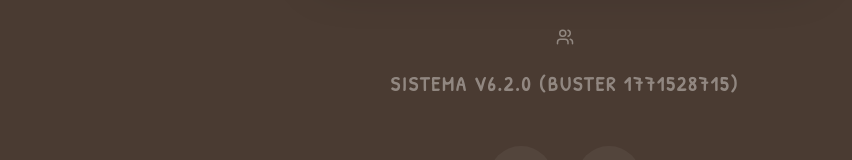
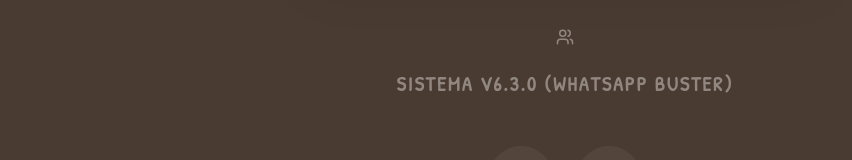
Before and after one commit to gurtubay1955/Domin-, a Next.js app: page / in a window 1280 px wide. Shown: the part 1108-1268 px from the top of the page, without its empty margins (75-927 px from the left). Built offline with nearby package versions, Linux system fonts and the light colour scheme; no server answers; the database is empty.

Commit message:
fix(ui): Update hardcoded version tag to V6.3.0

```diff
--- a/app/page.tsx
+++ b/app/page.tsx
@@ -311,7 +311,7 @@ export default function Home() {
         {/* Footer Info */}
         <div className="flex flex-col items-center gap-6 opacity-40 text-xl text-center font-bold tracking-widest mt-8">
           <Users size={18} />
-          <span>SISTEMA V6.2.0 (BUSTER 1771528715)</span>
+          <span>SISTEMA V6.3.0 (WHATSAPP BUSTER)</span>
         </div>
 
         <div className="flex gap-6 mt-4">
```
